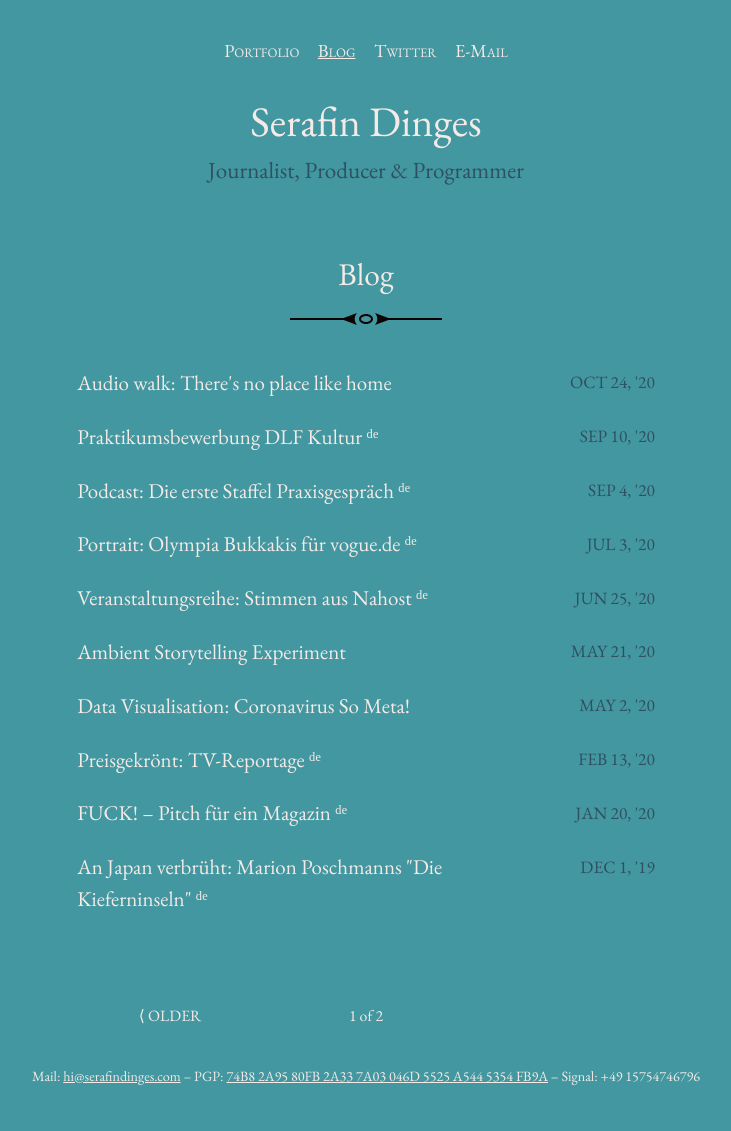
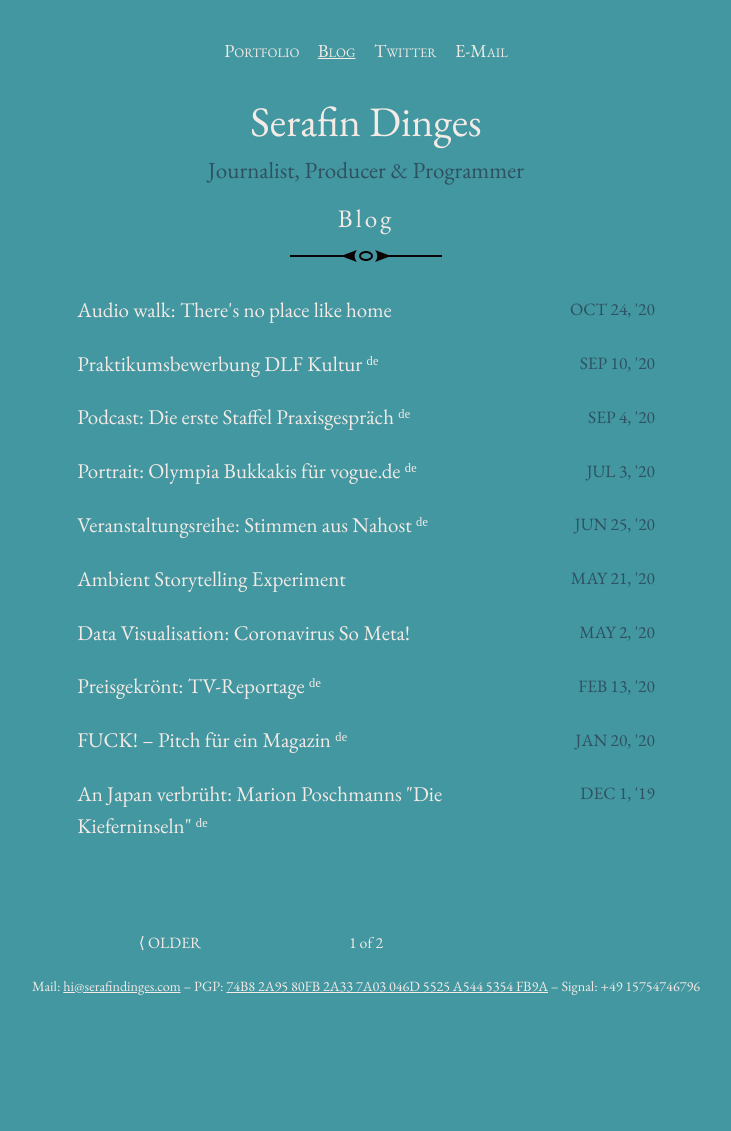
Before and after one commit to SerafinDinges/serafindinges.com, a Jekyll site: the page built from blog/index.html, in a window 1280 px wide. Shown: the whole page, without its empty margins (274-1005 px from the left). Built offline with Jekyll 4.4.1, drawn with Linux system fonts in a browser that asks for light colours; the list of posts is cut into pages by our own code; after the commit the page ends 1041 px from its top, so only the background shows below that.

Commit message:
fix spacing

```diff
--- a/_config.yml
+++ b/_config.yml
@@ -17,9 +17,7 @@ title: Serafin Dinges
 email: hi@serafindinges.com
 subtitle: >- # this means to ignore newlines until "baseurl:"
   Journalist, Producer & Programmer
-description: >-
-  <div class=description>
-  </div>
+description: ""
 baseurl: "" # the subpath of your site, e.g. /blog
 url: "https://serafindinges.com"
 twitter_username: etherealserafin
--- a/_sass/_base.scss
+++ b/_sass/_base.scss
@@ -123,7 +123,7 @@ figcaption {
 .home {
   max-width: 28em;
   margin: auto;
-  padding: 0.8em 1em;
+  // padding: 0.8em 1em;
 }
 
 #swag {
@@ -133,9 +133,10 @@ figcaption {
 }
 
 .content-title {
-  font-size: 1.5em;
-  margin-bottom: 1em;
+  font-size: 1.2em;
+  max-width: 48rem;
   text-align: center;
+  letter-spacing: 3px;
 }
 
 .post-date {
```
